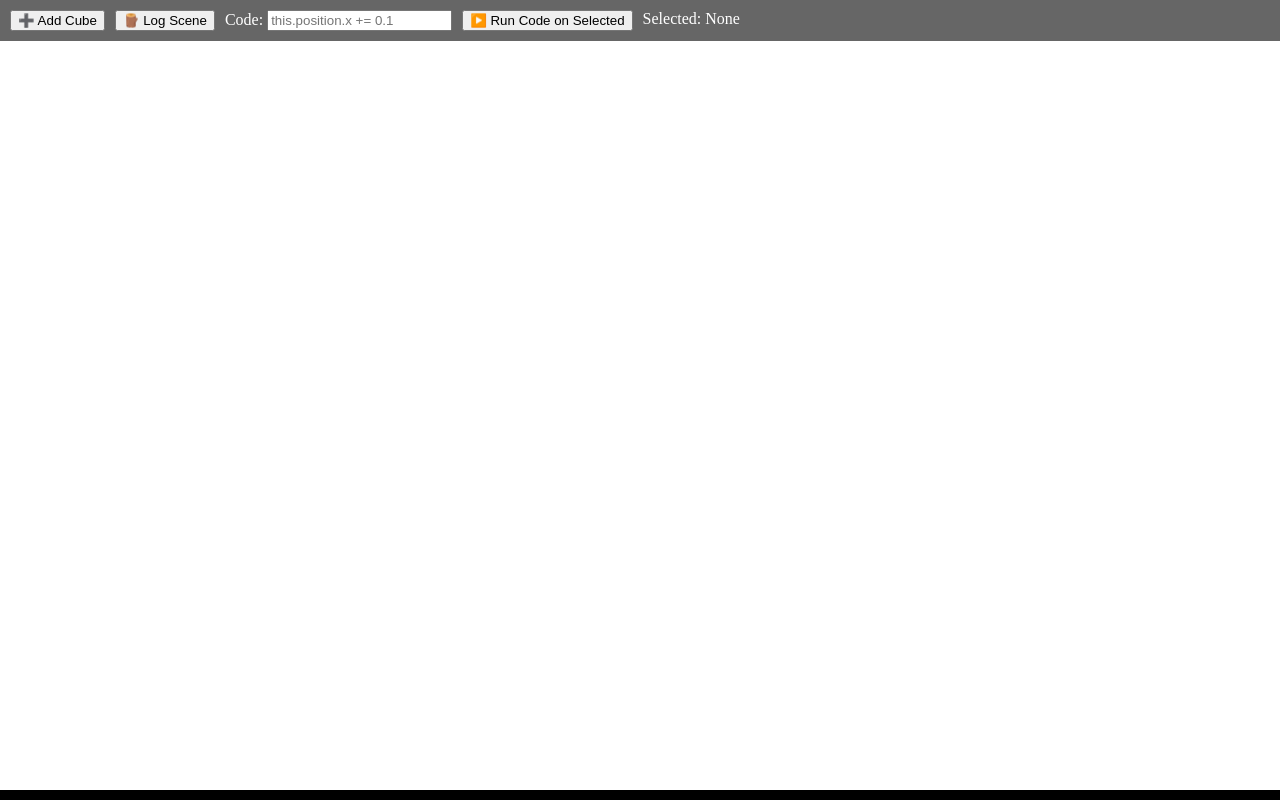
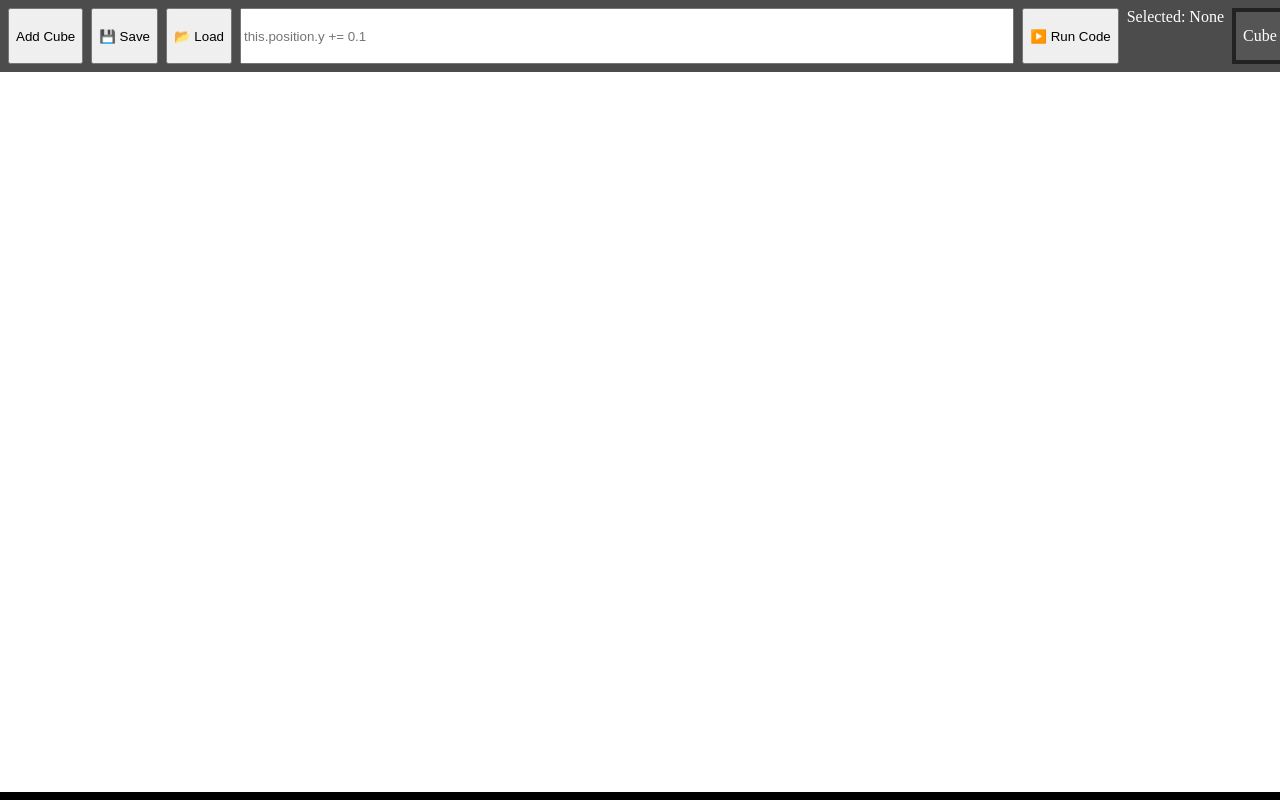
Before and after one commit to Emulation-REal/gamemaker.io, a plain HTML site: page index.html in a window 1280 px wide. Drawn offline with nearby package versions, Linux system fonts and the light colour scheme.

Commit message:
Update index.html

```diff
--- a/index.html
+++ b/index.html
@@ -1,114 +1,179 @@
 <!DOCTYPE html>
 <html lang="en">
 <head>
-  <meta charset="UTF-8">
-  <title>Web 3D Editor</title>
+  <meta charset="UTF-8" />
+  <title>Web 3D Editor+Physics</title>
   <style>
-    body, html { margin: 0; padding: 0; overflow: hidden; }
-    canvas { display: block; }
-    #ui {
-      position: absolute; top: 0; left: 0;
-      width: 100%; display: flex; gap: 10px;
-      background: rgba(0, 0, 0, 0.6); color: white;
-      padding: 10px; z-index: 10;
-    }
-    #log { position: absolute; bottom: 0; left: 0; width: 100%; background: black; color: lime; font-family: monospace; padding: 5px; max-height: 120px; overflow-y: auto; }
+    body, html { margin: 0; overflow: hidden; height: 100%; }
+    #ui { position: absolute; top: 0; width: 100%; display: flex; background: rgba(0,0,0,0.7); color: white; padding: 8px; gap: 8px; z-index:10; }
+    #canvas-container { width: 100%; height: 100%; }
+    #log { position:absolute; bottom:0; width:100%; max-height:120px; overflow:auto; background:#000;color:#0f0;font-family:monospace; padding:4px; z-index:10; }
+    #assets { background:#222; padding:4px; display:flex; gap:4px; }
+    .asset { width:48px;height:48px;background:#555;display:flex; align-items:center; justify-content:center; cursor: pointer; }
   </style>
 </head>
 <body>
   <div id="ui">
-    <button onclick="addCube()">➕ Add Cube</button>
-    <button onclick="logScene()">🪵 Log Scene</button>
-    <label>Code:
-      <input type="text" id="codeInput" placeholder="this.position.x += 0.1">
-    </label>
-    <button onclick="applyCode()">▶️ Run Code on Selected</button>
-    <span id="selectedInfo">Selected: None</span>
+    <button onclick="addCube()">Add Cube</button>
+    <button onclick="saveScene()">💾 Save</button>
+    <button onclick="loadScene()">📂 Load</button>
+    <input id="codeInput" placeholder="this.position.y += 0.1" style="flex:1"/>
+    <button onclick="applyCode()">▶️ Run Code</button>
+    <div id="selectedInfo">Selected: None</div>
+    <div id="assets">
+      <div class="asset" onclick="addCube()">Cube</div>
+    </div>
   </div>
+  <div id="canvas-container"></div>
   <div id="log"></div>
+
   <script src="https://cdn.jsdelivr.net/npm/three@0.160.0/build/three.min.js"></script>
   <script src="https://cdn.jsdelivr.net/npm/three@0.160.0/examples/js/controls/OrbitControls.js"></script>
+  <script src="https://cdn.jsdelivr.net/npm/cannon-es@0.20.0/dist/cannon-es.js"></script>
   <script>
-    let scene = new THREE.Scene();
-    let camera = new THREE.PerspectiveCamera(75, innerWidth / innerHeight, 0.1, 1000);
-    let renderer = new THREE.WebGLRenderer({antialias: true});
-    document.body.appendChild(renderer.domElement);
+    // --- Scene Setup ---
+    const scene = new THREE.Scene();
+    const camera = new THREE.PerspectiveCamera(75, innerWidth/innerHeight, 0.1, 1000);
+    const renderer = new THREE.WebGLRenderer({ antialias: true });
+    document.getElementById('canvas-container').appendChild(renderer.domElement);
     renderer.setSize(innerWidth, innerHeight);
 
-    let controls = new THREE.OrbitControls(camera, renderer.domElement);
-    controls.enableDamping = true;
+    const controls = new THREE.OrbitControls(camera, renderer.domElement);
+    camera.position.set(5, 5, 7); controls.update();
 
-    camera.position.set(5, 5, 5);
-    controls.update();
+    // --- Physics Setup ---
+    const world = new CANNON.World({ gravity: new CANNON.Vec3(0, -9.82, 0) });
+    world.broadphase = new CANNON.NaiveBroadphase();
 
-    let selected = null;
-    const log = (msg) => document.getElementById("log").innerHTML += msg + "<br>";
-    const updateSelectedText = () => {
-      document.getElementById("selectedInfo").textContent = `Selected: ${selected?.name || 'None'}`;
-    };
+    const groundMat = new CANNON.Material();
+    const ground = new CANNON.Body({ shape: new CANNON.Plane(), material: groundMat });
+    ground.quaternion.setFromEuler(-Math.PI/2, 0, 0);
+    world.addBody(ground);
 
-    let raycaster = new THREE.Raycaster();
-    let mouse = new THREE.Vector2();
+    scene.add(new THREE.GridHelper(20, 20));
+    scene.add(new THREE.AmbientLight(0x888));
+    const dir = new THREE.DirectionalLight(0xffffff, 0.8);
+    dir.position.set(5, 10, 7); scene.add(dir);
 
-    let light = new THREE.DirectionalLight(0xffffff, 1);
-    light.position.set(5, 10, 7);
-    scene.add(light);
-    scene.add(new THREE.AmbientLight(0x404040));
+    // --- State ---
+    let selected = null, objects = [], logArea = document.getElementById('log'),
+        raycaster = new THREE.Raycaster(), mouse = new THREE.Vector2();
 
-    let grid = new THREE.GridHelper(20, 20);
-    scene.add(grid);
+    function log(msg) { logArea.innerHTML += msg + '<br>'; logArea.scrollTop = logArea.scrollHeight; }
+    function updateSelected() { document.getElementById('selectedInfo').textContent = 'Selected: ' + (selected ? selected.three.name : 'None'); }
 
+    // --- Add Cube with Physics ---
     function addCube() {
-      let geo = new THREE.BoxGeometry();
-      let mat = new THREE.MeshStandardMaterial({ color: Math.random() * 0xffffff });
-      let mesh = new THREE.Mesh(geo, mat);
-      mesh.name = "Cube_" + Math.floor(Math.random() * 1000);
-      mesh.position.set(Math.random()*4-2, 0.5, Math.random()*4-2);
-      scene.add(mesh);
-      log(`🟦 Added ${mesh.name}`);
+      const size = 1;
+      const threeMesh = new THREE.Mesh(
+        new THREE.BoxGeometry(size, size, size),
+        new THREE.MeshStandardMaterial({ color: Math.random() * 0xffffff })
+      );
+      threeMesh.name = 'Cube_' + Math.floor(Math.random() * 10000);
+      threeMesh.position.set(Math.random()*2, 2, Math.random()*2);
+      scene.add(threeMesh);
+
+      const body = new CANNON.Body({
+        mass: 5,
+        shape: new CANNON.Box(new CANNON.Vec3(size/2, size/2, size/2)),
+        position: new CANNON.Vec3(
+          threeMesh.position.x, threeMesh.position.y, threeMesh.position.z
+        )
+      });
+      world.addBody(body);
+
+      objects.push({ three: threeMesh, phys: body });
+      log(`Added ${threeMesh.name}`);
     }
 
-    function logScene() {
-      log("📦 Scene Objects:");
-      scene.children.forEach(o => log("- " + o.name));
-    }
+    // --- Raycast select ---
+    window.addEventListener('pointerdown', (e) => {
+      mouse.x = (e.clientX / innerWidth) * 2 - 1;
+      mouse.y = -(e.clientY / innerHeight) * 2 + 1;
+      raycaster.setFromCamera(mouse, camera);
+      const hits = raycaster.intersectObjects(objects.map(o => o.three));
+      if (hits.length) {
+        selected = objects.find(o => o.three === hits[0].object);
+        updateSelected(); log(`Selected ${selected.three.name}`);
+      }
+    });
 
+    // --- Apply JS Behavior ---
     function applyCode() {
-      if (!selected) return log("⚠️ No object selected.");
+      if (!selected) return log('⚠️ No object selected');
+      const code = document.getElementById('codeInput').value;
       try {
-        const code = document.getElementById("codeInput").value;
-        Function("with(this){" + code + "}").call(selected);
-        log("✅ Code applied.");
+        Function('with(this){' + code + '}').call(selected.three);
+        log('✅ Applied code to ' + selected.three.name);
       } catch (e) {
-        log("❌ " + e.message);
+        log('❌ ' + e.message);
       }
     }
 
-    window.addEventListener('click', (e) => {
-      mouse.x = (e.clientX / window.innerWidth) * 2 - 1;
-      mouse.y = -(e.clientY / window.innerHeight) * 2 + 1;
-      raycaster.setFromCamera(mouse, camera);
-      let intersects = raycaster.intersectObjects(scene.children);
-      if (intersects.length) {
-        selected = intersects[0].object;
-        updateSelectedText();
-        log("🎯 Selected: " + selected.name);
-      }
-    });
+    // --- Save / Load Scene ---
+    function saveScene() {
+      const data = objects.map(o => ({
+        name: o.three.name,
+        color: o.three.material.color.getHex(),
+        position: o.three.position.toArray()
+      }));
+      const blob = new Blob([JSON.stringify(data)], { type: 'application/json' });
+      const a = document.createElement('a'); a.href = URL.createObjectURL(blob);
+      a.download = 'scene.json'; a.click();
+      log('💾 Scene saved');
+    }
 
+    function loadScene() {
+      const input = document.createElement('input');
+      input.type = 'file'; input.accept = '.json';
+      input.onchange = () => {
+        const data = JSON.parse(URL.createObjectURL(input.files[0]));
+        // Remove old
+        objects.forEach(o => scene.remove(o.three), world.removeBody(o.phys));
+        objects = [];
+
+        data.forEach(item => {
+          // recreate
+          const mat = new THREE.MeshStandardMaterial({ color: item.color });
+          const mesh = new THREE.Mesh(new THREE.BoxGeometry(1,1,1), mat);
+          mesh.name = item.name;
+          mesh.position.fromArray(item.position);
+          scene.add(mesh);
+
+          const phys = new CANNON.Body({
+            mass: 5,
+            shape: new CANNON.Box(new CANNON.Vec3(0.5,0.5,0.5)),
+            position: new CANNON.Vec3(...item.position)
+          });
+          world.addBody(phys);
+          objects.push({ three: mesh, phys });
+        });
+        log('📂 Scene loaded—objects recreated');
+      };
+      input.click();
+    }
+
+    // --- Animate & Sync ---
+    const dt = 1/60;
     function animate() {
       requestAnimationFrame(animate);
+      world.step(dt);
+
+      objects.forEach(o => {
+        o.three.position.copy(o.phys.position);
+        o.three.quaternion.copy(o.phys.quaternion);
+      });
+
       controls.update();
       renderer.render(scene, camera);
     }
+    animate();
 
     window.addEventListener('resize', () => {
-      camera.aspect = innerWidth / innerHeight;
+      camera.aspect = innerWidth/innerHeight;
       camera.updateProjectionMatrix();
       renderer.setSize(innerWidth, innerHeight);
     });
-
-    animate();
   </script>
 </body>
 </html>
```
